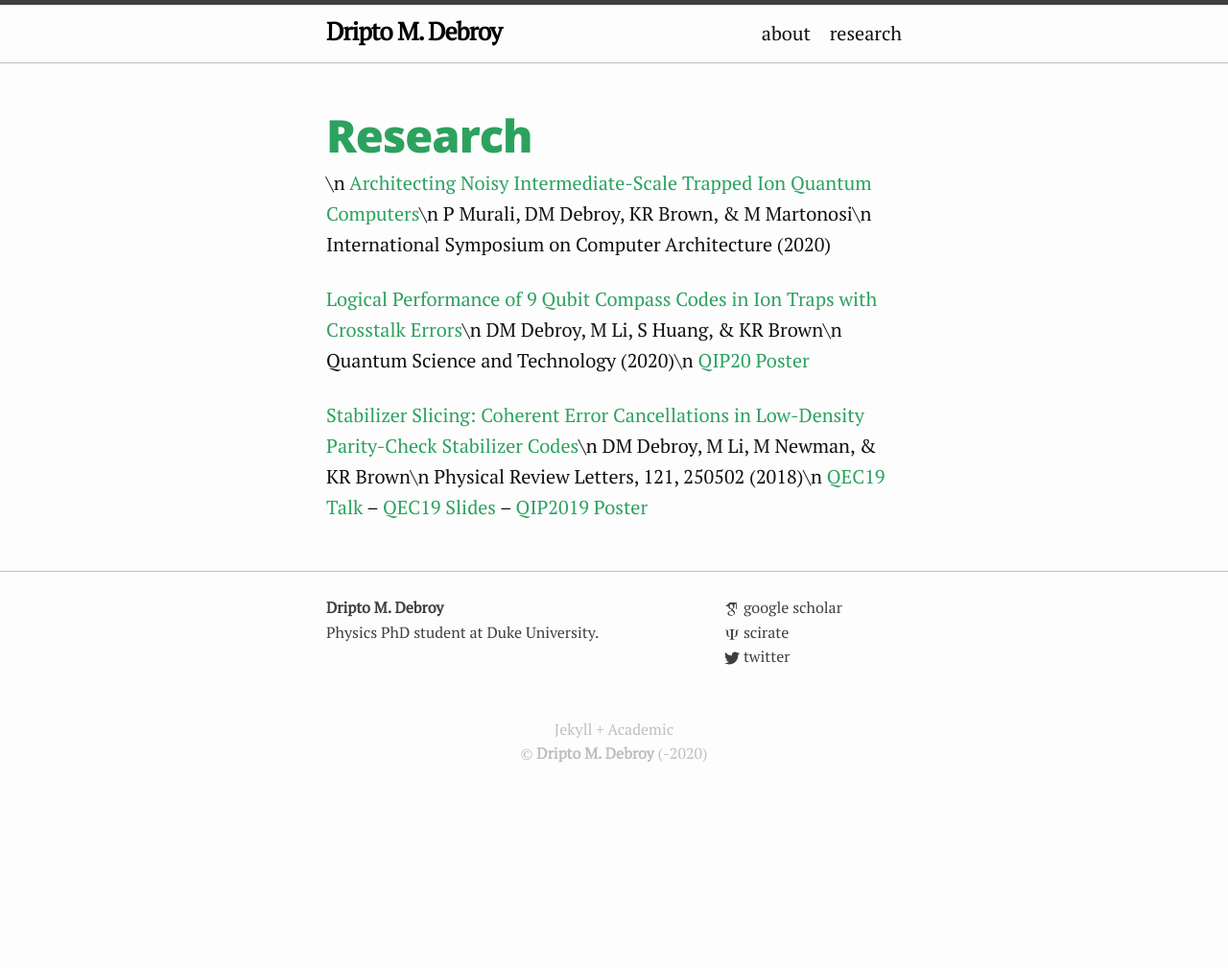
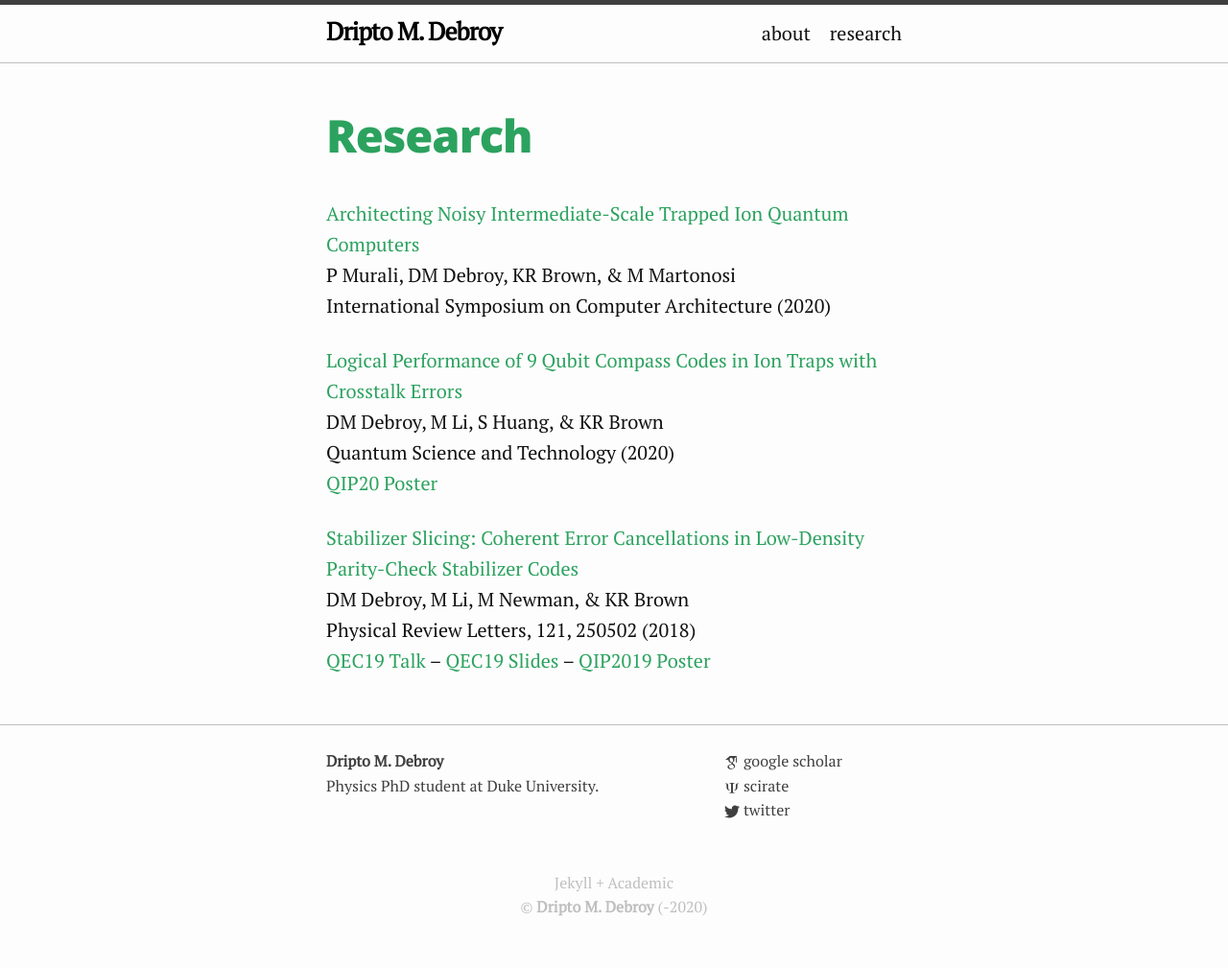
Before and after one commit to Dripto/dripto.github.io, a Jekyll site: the page built from research.markdown, in a window 1280 px wide. Shown: the whole page at 96% size. Built offline with Jekyll 4.4.1, drawn with Linux system fonts in a browser that asks for light colours; before the commit the page ends 900 px from its top, so only the background shows below that.

Commit message:
Update research.markdown

```diff
--- a/research.markdown
+++ b/research.markdown
@@ -5,17 +5,17 @@ captitle: Research
 permalink:
 ---
 
-\n
-<a href="https://arxiv.org/abs/2004.04706">Architecting Noisy Intermediate-Scale Trapped Ion Quantum Computers</a>\n
-P Murali, DM Debroy, KR Brown, & M Martonosi\n
+\\
+<a href="https://arxiv.org/abs/2004.04706">Architecting Noisy Intermediate-Scale Trapped Ion Quantum Computers</a>\\
+P Murali, DM Debroy, KR Brown, & M Martonosi\\
 International Symposium on Computer Architecture (2020)
 
-<a href="https://iopscience.iop.org/article/10.1088/2058-9565/ab7e80/meta">Logical Performance of 9 Qubit Compass Codes in Ion Traps with Crosstalk Errors</a>\n
-DM Debroy, M Li, S Huang, & KR Brown\n
-Quantum Science and Technology (2020)\n
+<a href="https://iopscience.iop.org/article/10.1088/2058-9565/ab7e80/meta">Logical Performance of 9 Qubit Compass Codes in Ion Traps with Crosstalk Errors</a>\\
+DM Debroy, M Li, S Huang, & KR Brown\\
+Quantum Science and Technology (2020)\\
 <a href="/files/9QubitPoster.pdf">QIP20 Poster</a>
 
-<a href="https://journals.aps.org/prl/abstract/10.1103/PhysRevLett.121.250502">Stabilizer Slicing: Coherent Error Cancellations in Low-Density Parity-Check Stabilizer Codes</a>\n
-DM Debroy, M Li, M Newman, & KR Brown\n
-Physical Review Letters, 121, 250502 (2018)\n
+<a href="https://journals.aps.org/prl/abstract/10.1103/PhysRevLett.121.250502">Stabilizer Slicing: Coherent Error Cancellations in Low-Density Parity-Check Stabilizer Codes</a>\\
+DM Debroy, M Li, M Newman, & KR Brown\\
+Physical Review Letters, 121, 250502 (2018)\\
 <a href="https://www.youtube.com/watch?v=FvNAGOi4sPo">QEC19 Talk</a> -- <a href="/files/QEC19_Slides.pdf">QEC19 Slides</a> -- <a href="/files/StabilizerSlicingPoster.pdf">QIP2019 Poster</a>
```
